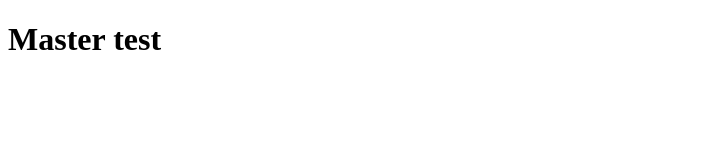
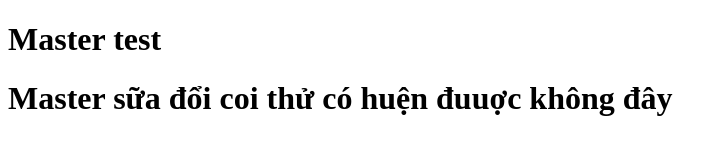
Before and after one commit to quangtran1357/quang, a plain HTML site: page index.html in a window 1280 px wide. Shown: the whole page, without its empty margins (0-726 px from the left). Drawn offline with Linux system fonts and the light colour scheme.

Commit message:
master chỉnh sữa file index

```diff
--- a/index.html
+++ b/index.html
@@ -6,6 +6,7 @@
 </head>
 <body>
   <h1>Master test</h1>
+  <h1>Master sữa đổi coi thử có huện đuuợc không đây</h1>
   <script type="text/javascript" src="app.js"></script>
 </body>
 </html>
```
